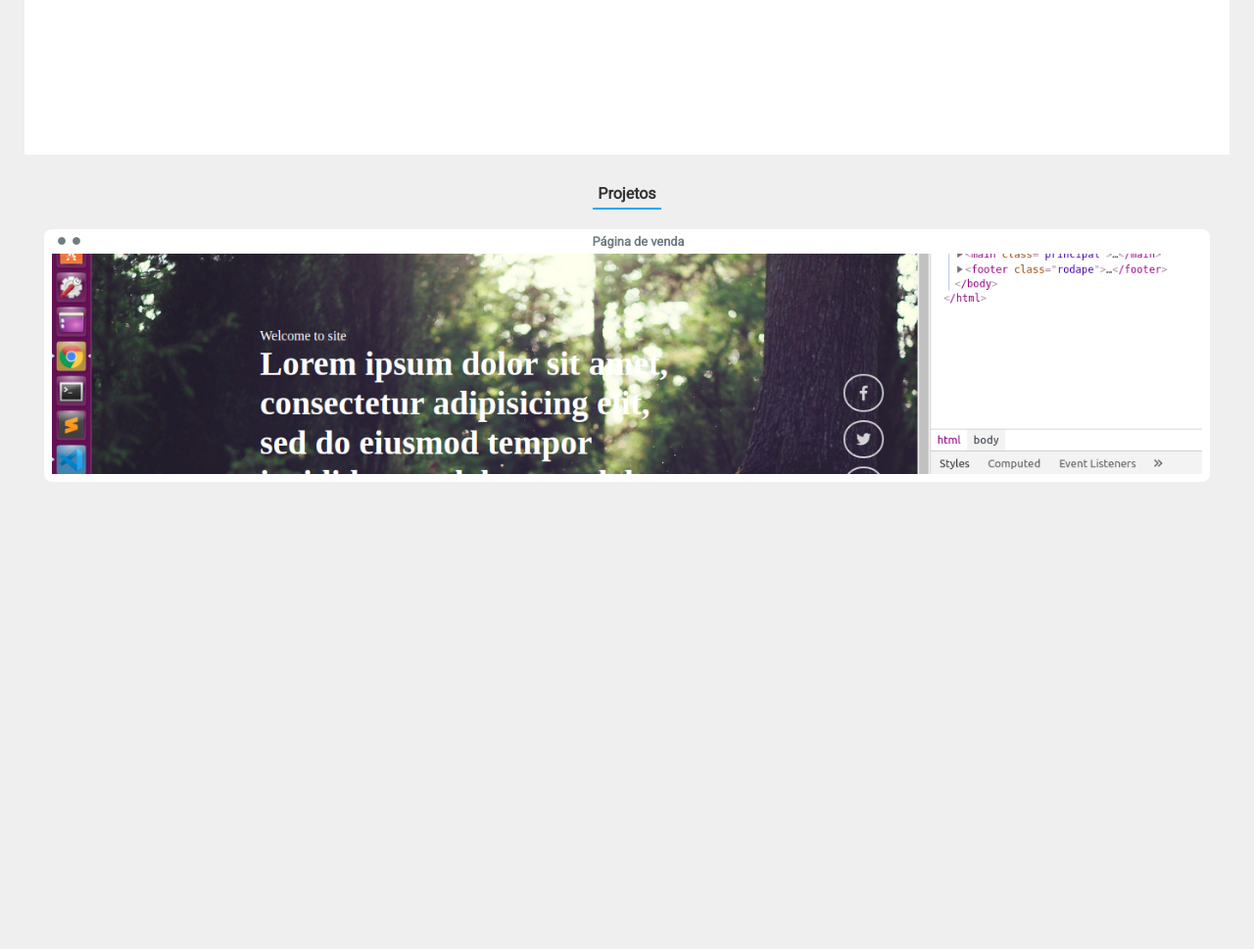
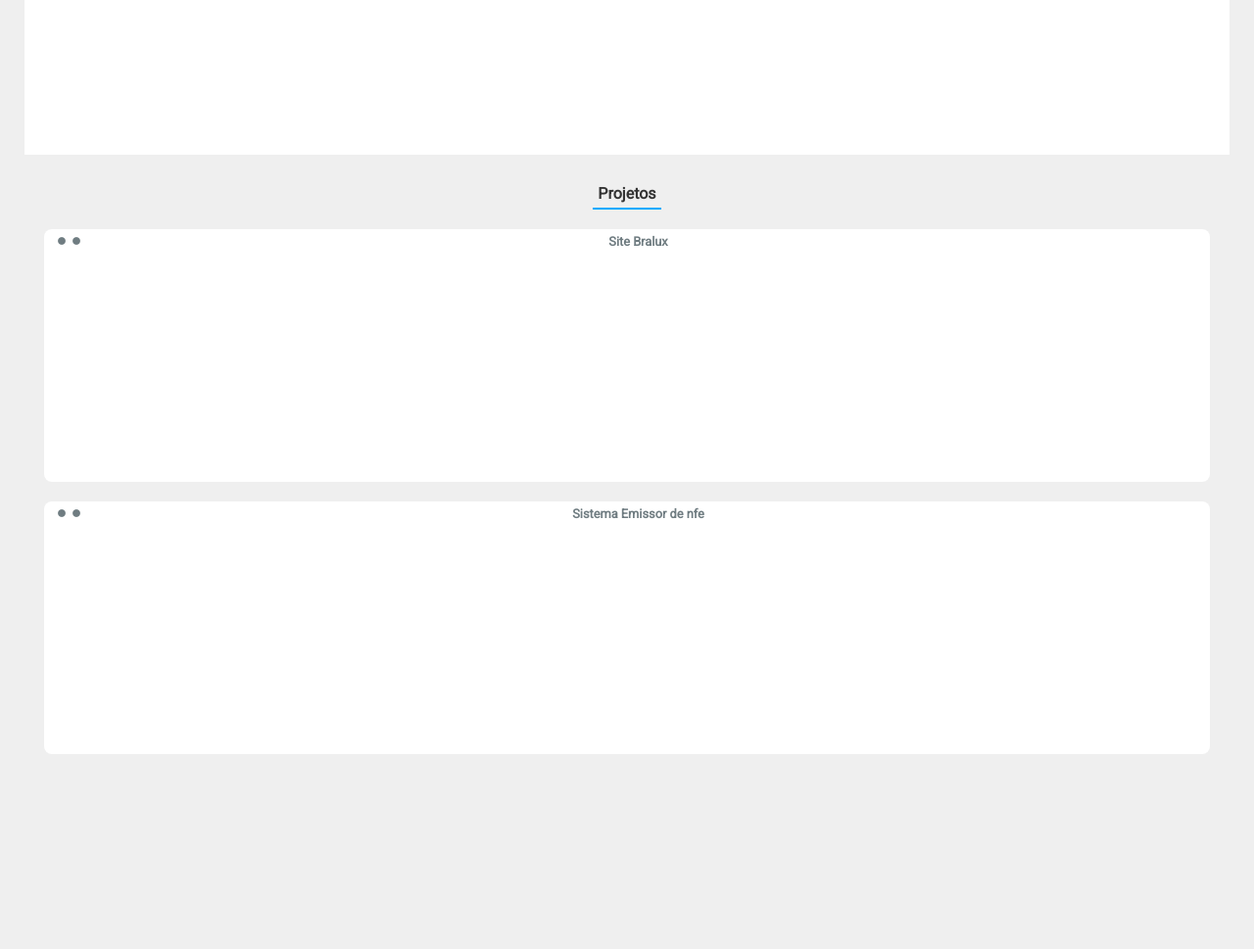
Before and after one commit to ze-aglailson/Agladev, a PHP site: page / in a window 1280 px wide. Shown: the part 2016-2985 px from the top of the page at 98% size. Run offline with PHP 8.4, Linux system fonts and the light colour scheme; data comes from the database, SQL or seed files in the repository; some libraries are stand-ins or nearby versions.

Commit message:
subindo nova att

```diff
--- a/App/Controller/HomeController.php
+++ b/App/Controller/HomeController.php
@@ -7,6 +7,8 @@
         try{
             $servico = new Servico;
             $listaServicos = $servico->listaTodos();
+            $projeto = new Projeto;
+            $listaProjetos = $projeto->listaTodos();
             $loader = new \Twig\Loader\FilesystemLoader('App/View');
             $twig = new \Twig\Environment($loader);
             $template = $twig->load('home.html');
@@ -14,6 +16,7 @@
             //Dados que irão para a view
             $parametros = array();
             $parametros['servicos'] = $listaServicos;
+            $parametros['projetos'] = $listaProjetos;
 
             $conteudo = $template->render($parametros);
             echo $conteudo;
--- a/App/Model/Projeto.php
+++ b/App/Model/Projeto.php
@@ -1,11 +1,11 @@
 <?php
     class Projeto extends Padrao{
 
-        public function listar(){
+        public function listaTodos(){
 
-            $resultado = $this->select('SELECT * FROM Projeto ORDER BY projetoCod');
+            $result = $this->select('SELECT * FROM Projeto ORDER BY projetoCod ASC');
 
-            return $resultado;
+            return $result;
 
         }
 
--- a/App/View/home.html
+++ b/App/View/home.html
@@ -58,6 +58,7 @@
             <hr>
         </div>
     </section>
+
     <section id="projetos" class="container-projetos">
         <div class="title-sections title-projetos">
             <h2>Projetos</h2>
@@ -65,31 +66,34 @@
         </div>
 
         <section class="content-projetos">
-            <article class="projeto projeto-01">
+            {% for projeto in projetos%}
+
+                <article class="projeto projeto-0{{projeto.projetoCod}}">
 
                     <header class="cabecalho-projeto">
                         <span>
                             <i class="fas fa-circle"></i>
                             <i class="fas fa-circle"></i>
                         </span>
-                    <h2 class="title-projeto">Página de venda</h2>
+                        <h2 class="title-projeto">{{projeto.projetoTitulo}}</h2>
                     </header>
 
                     <div class="content-img-projeto-detalhes">
                         <div class="detalhes-projeto">
 
                             <p class="descricao-projeto">
-                            Lorem ipsum dolor sit, amet consectetur adipisicing elit. Magnam, fugit!
+                                {{projeto.projetoDescricao}}
                             </p>
                             <a href="#" target="_blank"class="demo-projeto">ver</a>
 
                         </div>
-                    <div class="img-projeto" style="background-image: url(img/png/projeto1.png);">
+                        <div class="img-projeto" style="background-image: url({{projeto.projetoImg}});">
 
                         </div>
                     </div>
 
                 </article>
+            {% endfor %}
         </section>
 
     </section>
--- a/lib/Database/Conexao.php
+++ b/lib/Database/Conexao.php
@@ -20,7 +20,7 @@
          'password'=>'#jJ1234567891011'
       );
 
-      unset($con_dev); //Para mudar para o banco de dev basta comentar essa linha
+      //unset($con_dev); //Para mudar para o banco de dev basta comentar essa linha
 
       $con = isset($con_dev)?$con_dev:$con_producao;
 
```
Also changed, not shown: teste.php (+5 -6 lines), img/png/projeto4.png (renamed from img/png/projeto1(1).png). Lines whose indentation alone changed are shown as unchanged.
